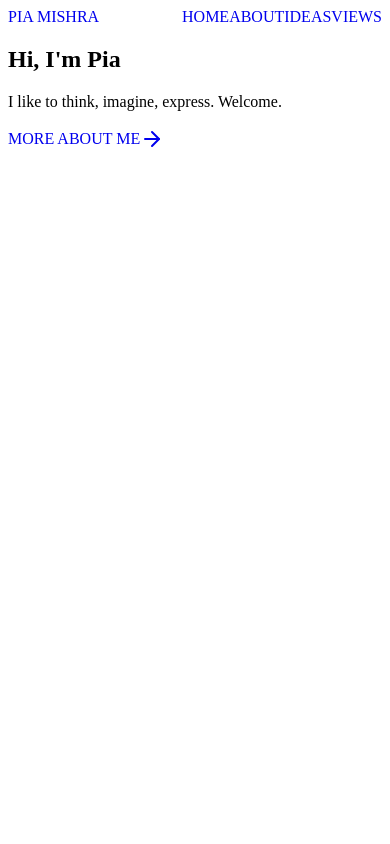
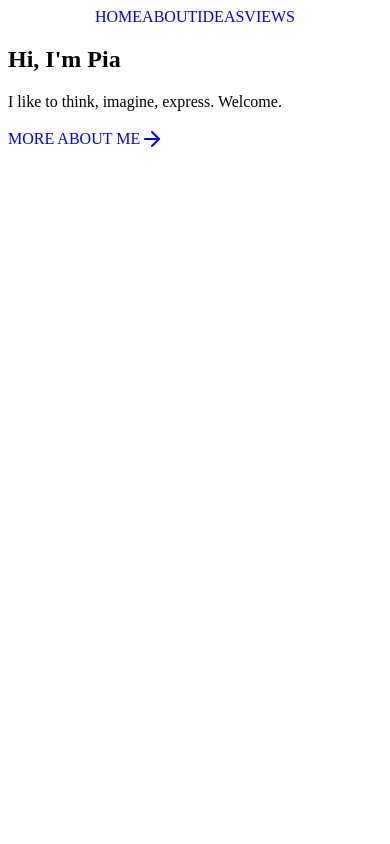
Before and after one commit to piamishra93/piamishra-site, a Next.js app in the folder src/: page / in a window 390 px wide. Shown: the top 844 px of the page. Built offline with nearby package versions, Linux system fonts and the light colour scheme.

Commit message:
feat(header): make navigation responsive

```diff
--- a/src/components/header.tsx
+++ b/src/components/header.tsx
@@ -4,15 +4,15 @@ export default function Header() {
   return (
     <header className="px-6 py-8 md:py-12">
       <div className="max-w-4xl mx-auto">
-        <nav className="flex items-center justify-between">
+        <nav className="flex items-center justify-center md:justify-between">
           <Link
             href="/"
-            className="text-sm uppercase tracking-widest text-foreground hover:text-foreground/80 transition-colors no-underline"
+            className="hidden md:block text-sm uppercase tracking-widest text-foreground hover:text-foreground/80 transition-colors no-underline"
           >
             Pia Mishra
           </Link>
 
-          <div className="flex items-center space-x-12">
+          <div className="flex items-center space-x-8 md:space-x-12">
             <Link
               href="/"
               className="text-sm uppercase tracking-widest text-foreground/60 hover:text-foreground transition-colors no-underline"
```
